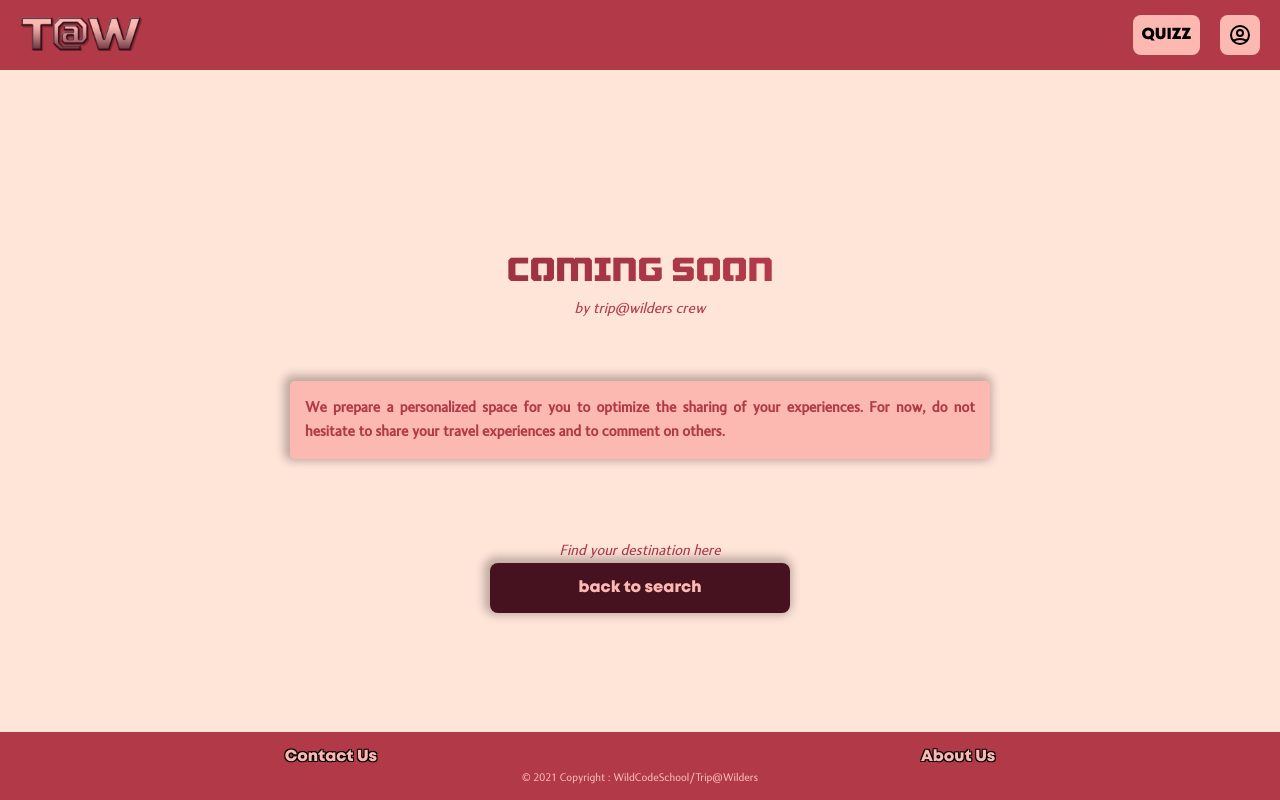
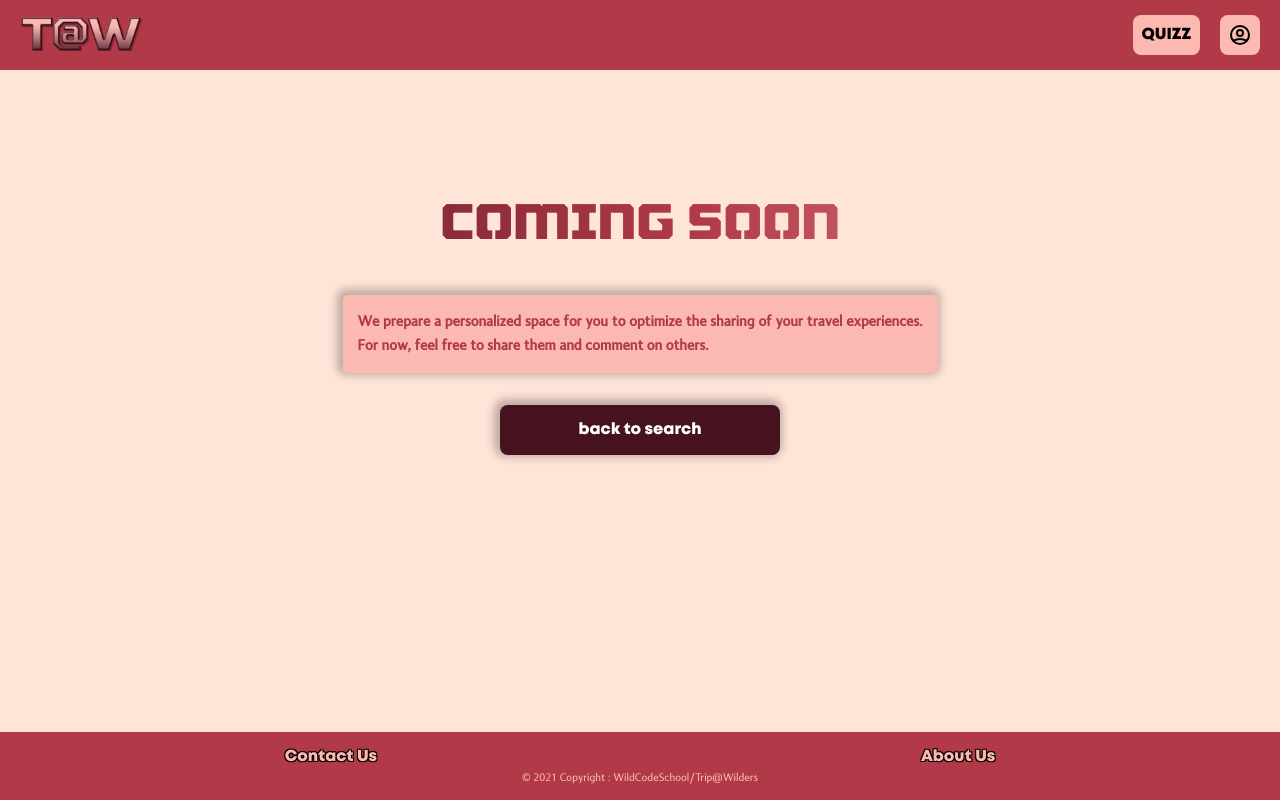
Before and after one commit to WildCodeSchool/lyon-js-sept21-p2-g2-front, a React (Create React App) app: page /dashboard in a window 1280 px wide. Built offline with nearby package versions, Linux system fonts and the light colour scheme; what react-toast-notifications would draw is missing.

Commit message:
dashboard css issues fixed

```diff
--- a/src/components/routes/Dashboard.jsx
+++ b/src/components/routes/Dashboard.jsx
@@ -4,25 +4,21 @@ import '../../css/Dashboard.css';
 
 const Dashboard = () => {
   return (
-    <>
+    <div id="dashboardContainer">
+      <div className="wip">
         <h1 id="title-dash">Coming Soon</h1>
-      <div className="dashboard-container">
-        <h4 id="baseline-crew">
-          <Link to="/about-us">by trip@wilders crew </Link>
-        </h4>
-      </div>
-      <div className="teasing-container">
-        <p id="info-for-users">
+        <div className="teasing-container my-8">
+          <p className="info-for-users lg:text-center">
             We prepare a personalized space for you to optimize the sharing of
-          your experiences. For now, do not hesitate to share your travel
-          experiences and to comment on others.
+            your travel experiences. For now, feel free to share them and
+            comment on others.
           </p>
         </div>
-      <h4 id="return-to-home-title"> Find your destination here</h4>
         <Link to="/" id="return-home-link">
           back to search
         </Link>
-    </>
+      </div>
+    </div>
   );
 };
 
--- a/src/css/Dashboard.css
+++ b/src/css/Dashboard.css
@@ -1,5 +1,5 @@
 #title-dash {
-  font-size: 2rem;
+  font-size: 3rem;
   text-align: center;
   background-image: linear-gradient(
     to right,
@@ -18,15 +18,7 @@
   margin-top: 10%;
 }
 
-#baseline-crew {
-  font-size: 1rem;
-  text-align: center;
-  font-style: italic;
-  margin-bottom: 60px;
-  color: #b23a48;
-}
-
-#info-for-users {
+.info-for-users {
   background-color: var(--lightShade);
   color: #b23a48;
   font-weight: bolder;
@@ -45,13 +37,6 @@
   position: relative;
   overflow: hidden;
 }
-#return-to-home-title {
-  font-size: 1rem;
-  text-align: center;
-  font-style: italic;
-  margin-top: 80px;
-  color: #b23a48;
-}
 
 #return-home-link {
   margin-left: auto;
@@ -65,18 +50,28 @@
   width: 40%;
   height: 50px;
   border-radius: 8px;
-  color: var(--lightShade);
+  color: white;
   text-align: center;
   position: relative;
   overflow: hidden;
   display: flex;
   justify-content: center;
   align-items: center;
+  transition: 0.5s;
 }
+
+#dashboardContainer {
+  display: flex;
+  flex-direction: column;
+  align-items: center;
+  justify-content: center;
+}
+
 /*effetbtn*/
 
 #return-home-link:hover {
   background-color: var(--accentShade);
+  color: black;
 }
 #return-home-link::before {
   content: '';
```
Lines whose indentation alone changed are shown as unchanged.
